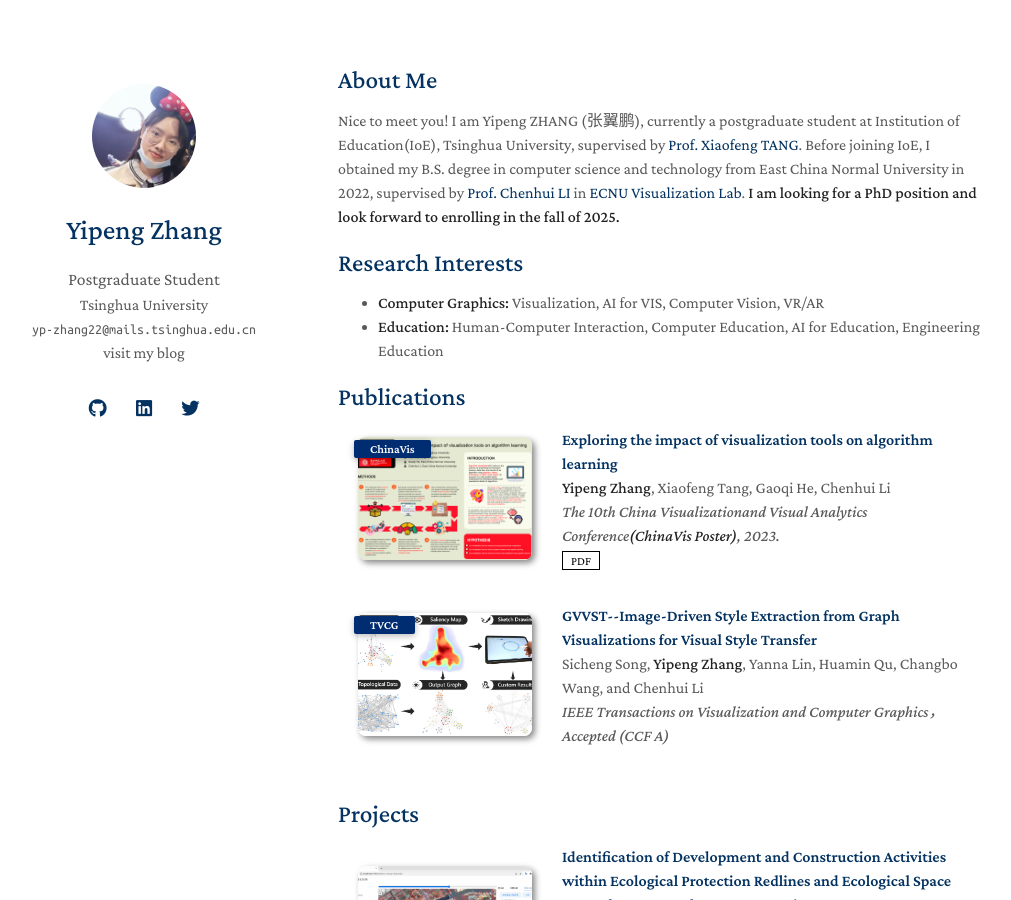
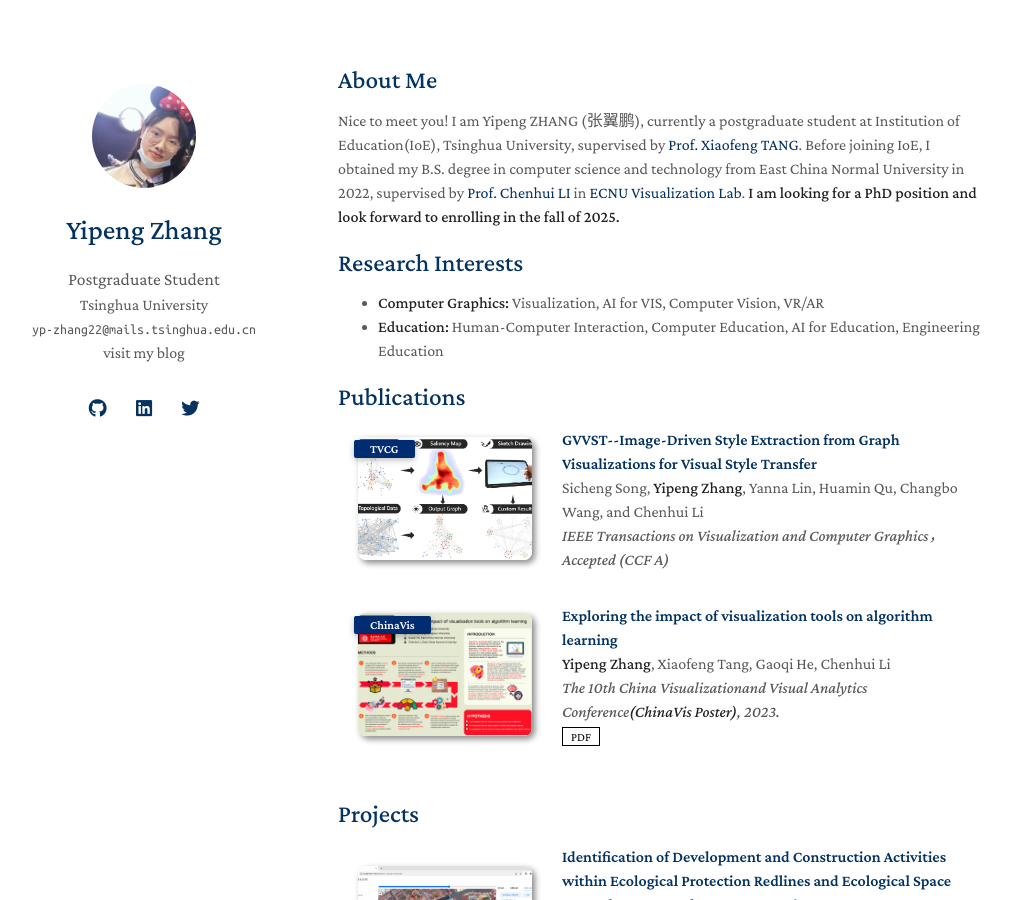
Before and after one commit to YipengZhang22/YipengZhang22.github.io, a Jekyll site: the page built from index.md, in a window 1280 px wide and 900 px high. Shown: the whole window, without its empty margins (132-1143 px from the left). Built offline with Jekyll 4.4.1, drawn with Linux system fonts in a browser that asks for light colours; nearby versions of some CDN libraries; a style sheet for code colours, icons or effects is not loaded; our own code applies the rules of GitHub Pages for plain Markdown files; part of the change alters nothing that is shown.

Commit message:
Update publications.yml

```diff
--- a/_data/publications.yml
+++ b/_data/publications.yml
@@ -1,4 +1,10 @@
 main:
+
+  - title: GVVST--Image-Driven Style Extraction from Graph Visualizations for Visual Style Transfer
+    authors: Sicheng Song, <strong>Yipeng Zhang</strong>, Yanna Lin, Huamin Qu, Changbo Wang, and Chenhui Li
+    conference_short: TVCG
+    conference: IEEE Transactions on Visualization and Computer Graphics，Accepted (CCF A)
+    image: ./assets/img/publications/2.png
 
   - title: Exploring the impact of visualization tools on algorithm learning
     authors: <strong>Yipeng Zhang</strong>, Xiaofeng Tang, Gaoqi He, Chenhui Li
@@ -6,9 +12,3 @@ main:
     conference: The 10th China Visualizationand Visual Analytics Conference<strong>(ChinaVis Poster)</strong>, 2023.
     pdf: ./assets/files/ChinaVis2023_Poster_YipengZhang_ Explori....pdf
     image: ./assets/img/publications/1.png
-
-  - title: GVVST--Image-Driven Style Extraction from Graph Visualizations for Visual Style Transfer
-    authors: Sicheng Song, <strong>Yipeng Zhang</strong>, Yanna Lin, Huamin Qu, Changbo Wang, and Chenhui Li
-    conference_short: TVCG
-    conference: IEEE Transactions on Visualization and Computer Graphics，Accepted (CCF A)
-    image: ./assets/img/publications/2.png
```
